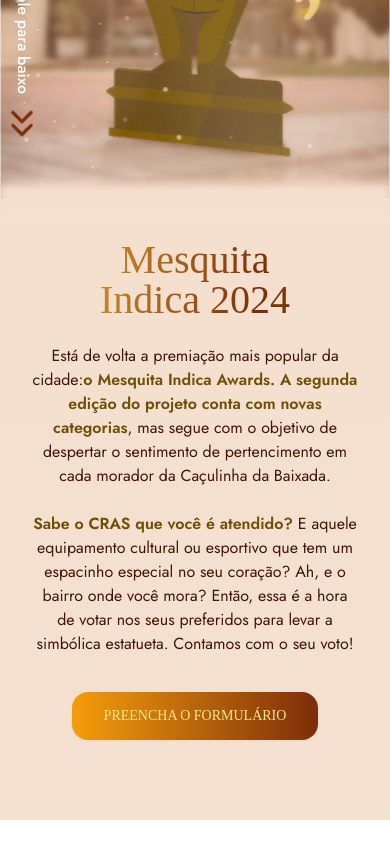
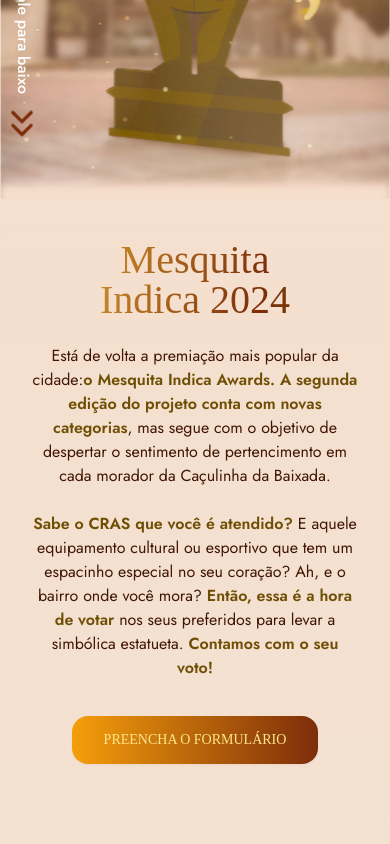
Before and after one commit to DesenvolvimentoCCS-PMM/mesquita-indica-2024, a React (Vite) app: page / in a window 390 px wide. Shown: the part 453-1297 px from the top of the page. Before the commit the page ends 1273 px from the top, so only its background shows below. Built offline with nearby package versions, Linux system fonts and the light colour scheme; a web font is replaced by a local one.

Commit message:
style: adicionado bold no paragrafo da homepage

```diff
--- a/src/components/voting/banner-categorys.tsx
+++ b/src/components/voting/banner-categorys.tsx
@@ -74,22 +74,20 @@ export function BannerCategorys() {
             src={Oscar}
             alt="Boneco do Oscar"
             id="oscar-voting"
-            className="z-50 absolute w-44 -top-44 right-0 xs:right-4 sm:w-64 sm:drop-shadow-2xl sm:-top-10 sm:right-0 mdx:w-52  md:right-20 mdx:-top-20 mdx:right-0 lg:w-64 lg:-top-40"
+            className="z-50 absolute w-44 -top-44 right-0 xs:right-4 sm:w-64 drop-shadow-2xl sm:-top-10 sm:right-10 md:right-10 md:w-72 mdx:-top-20  mdx:w-52  mdx:right-0 lg:w-64 lg:-top-40"
           />
 
           <img
             src={star}
-            alt="Boneco do Oscar"
-            id="oscar-voting"
-            className="w-20 absolute -top-14 left-14 sm:left-16 sm:w-28"
+            alt="Estrelas douradas"
+            className="w-20 absolute -top-14 left-14 sm:left-16 sm:w-28 lg:left-12"
           />
         </div>
 
         <img
           src={star2}
-          alt="Boneco do Oscar"
-          id="oscar-voting"
-          className="hidden absolute sm:block sm:right-36 sm:bottom-10 sm:w-28 z-50 md:right-56 md:bottom-14"
+          alt="Estrela marrom"
+          className="hidden absolute sm:right-36 sm:bottom-10 sm:w-28 z-50 lg:block lg:right-56 lg:bottom-14"
         />
       </div>
     </div>
--- a/src/data/categorys.ts
+++ b/src/data/categorys.ts
@@ -105,7 +105,8 @@ export const categories: Category[] = [
       },
       {
         name: "circo rocha sobrinho",
-        image: "/options/generic.jpeg",
+        image:
+          "/options/categorias/mesquita-do-futuro/circo-rocha-sobrinho.jpeg",
       },
       {
         name: "capsi",
@@ -113,7 +114,7 @@ export const categories: Category[] = [
       },
       {
         name: "centro de lutas",
-        image: "/options/generic.jpeg",
+        image: "/options/categorias/mesquita-do-futuro/centro-de-lutas.jpeg",
       },
     ],
   },
--- /dev/null
+++ b/src/pages/congratulations/index.tsx
@@ -0,0 +1,14 @@
+export function Congratulations() {
+  return (
+    <div className="min-h-screen bg-darkBrown p-4">
+      <h1>Agradecemos pela participação no Mesquita Indica! </h1>
+
+      <p>
+        Cada voto faz a diferença, por isso, você pode voltar e votar quantas
+        vezes quiser.
+      </p>
+
+      <p>Ah, e não esqueça de compartilhar com os seus amigos!</p>
+    </div>
+  );
+}
--- a/src/pages/home/index.tsx
+++ b/src/pages/home/index.tsx
@@ -47,7 +47,7 @@ export function Home() {
             <div className="text-blur" />
           </div>
 
-          <p className="text-base text-center max-w-[600px] font-sans text-darkBrown sm:text-xl lg:text-left lg:w-[500px]">
+          <p className="text-base text-center max-w-[600px] font-sans text-darkBrown sm:text-xl lg:text-left lg:max-w-[480px] xl:">
             Está de volta a premiação mais popular da cidade:
             <span className="text-[#6F4F05] font-semibold">
               o Mesquita Indica Awards. A segunda edição do projeto conta com
@@ -56,14 +56,19 @@ export function Home() {
             , mas segue com o objetivo de despertar o sentimento de
             pertencimento em cada morador da Caçulinha da Baixada.
           </p>
-          <p className="text-base text-center max-w-[600px] pb-3 text-darkBrown font-sans sm:text-xl lg:text-left lg:w-[500px]">
+          <p className="text-base text-center max-w-[600px] pb-3 text-darkBrown font-sans sm:text-xl lg:text-left lg:max-w-[480px]">
             <span className="text-[#6F4F05] font-semibold">
               Sabe o CRAS que você é atendido?
             </span>{" "}
             E aquele equipamento cultural ou esportivo que tem um espacinho
-            especial no seu coração? Ah, e o bairro onde você mora? Então, essa
-            é a hora de votar nos seus preferidos para levar a simbólica
-            estatueta. Contamos com o seu voto!
+            especial no seu coração? Ah, e o bairro onde você mora?{" "}
+            <span className="text-[#6F4F05] font-semibold">
+              Então, essa é a hora de votar
+            </span>{" "}
+            nos seus preferidos para levar a simbólica estatueta.{" "}
+            <span className="text-[#6F4F05] font-semibold">
+              Contamos com o seu voto!
+            </span>
           </p>
 
           <Link
```
Also changed, not shown: public/options/categorias/mesquita-do-futuro/centro-de-lutas.jpeg (added), public/options/categorias/mesquita-do-futuro/circo-rocha-sobrinho.jpeg (added).
